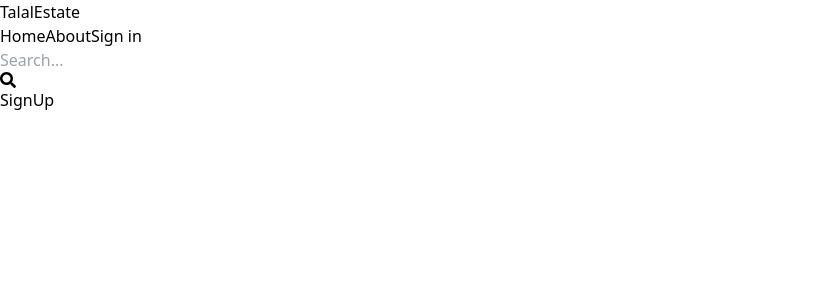
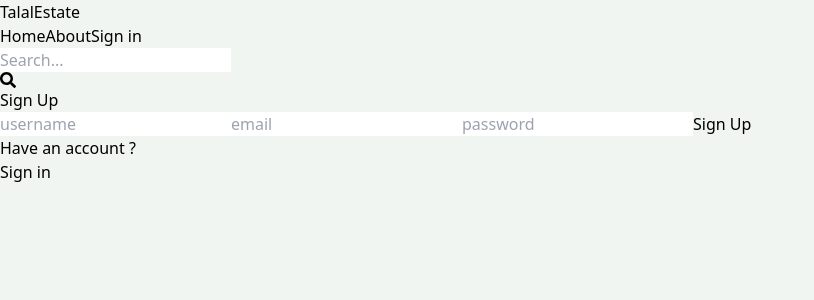
Before and after one commit to Talal-Mohiuddin/Real-Estate-MERN, a React (Vite) app in the folder Frontend/: page /signup in a window 1280 px wide. Shown: the top 300 px of the page, without its empty margins (0-814 px from the left). Built offline with nearby package versions, Linux system fonts and the light colour scheme.

Commit message:
implement SignUp component in SignUp.jsx

```diff
--- a/Frontend/src/index.css
+++ b/Frontend/src/index.css
@@ -1,3 +1,8 @@
 @tailwind base;
 @tailwind components;
 @tailwind utilities;
+
+
+body{
+  background-color: rgb(241, 245, 241);
+}
--- a/Frontend/src/pages/SignUp.jsx
+++ b/Frontend/src/pages/SignUp.jsx
@@ -1,9 +1,48 @@
-import React from 'react'
+import React from "react";
+import { useState } from "react";
+import { Link } from "react-router-dom";
 
 const SignUp = () => {
+  const [details, setdetails] = useState({
+    username: "",
+    email: "",
+    password: "",
+  });
+
   return (
-    <div>SignUp</div>
-  )
-}
+    <div className="p-3 max-w-lg mx-auto">
+      <h1 className="text-3xl text-center font-semibold my-7 ">Sign Up</h1>
+      <form className="flex flex-col gap-4">
+        <input
+          type="text"
+          placeholder="username"
+          className="border p-3 rounded-lg"
+          id="user"
+        />
+        <input
+          type="email"
+          placeholder="email"
+          className="border p-3 rounded-lg my-3"
+          id="email"
+        />
+        <input
+          type="password"
+          placeholder="password"
+          className="border p-3 rounded-lg"
+          id="password"
+        />
+        <button className="bg-slate-700 uppercase text-white p-3 rounded-lg hover:opacity-95 disabled:opacity-80 cursor-pointer">
+          Sign Up
+        </button>
+      </form>
+      <div className="flex gap-2 mt-5">
+        <p>Have an account ?</p>
+        <Link to={"/signin"}>
+          <span className="text-blue-700">Sign in</span>
+        </Link>
+      </div>
+    </div>
+  );
+};
 
-export default SignUp
+export default SignUp;
```
